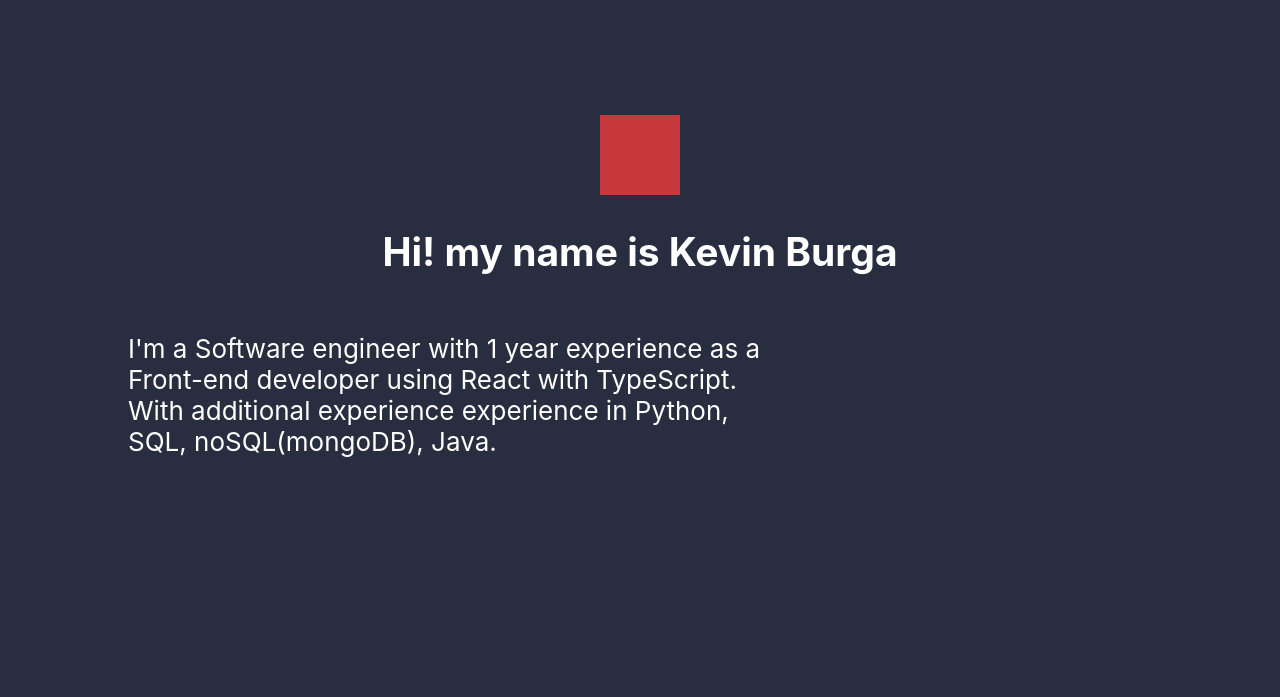
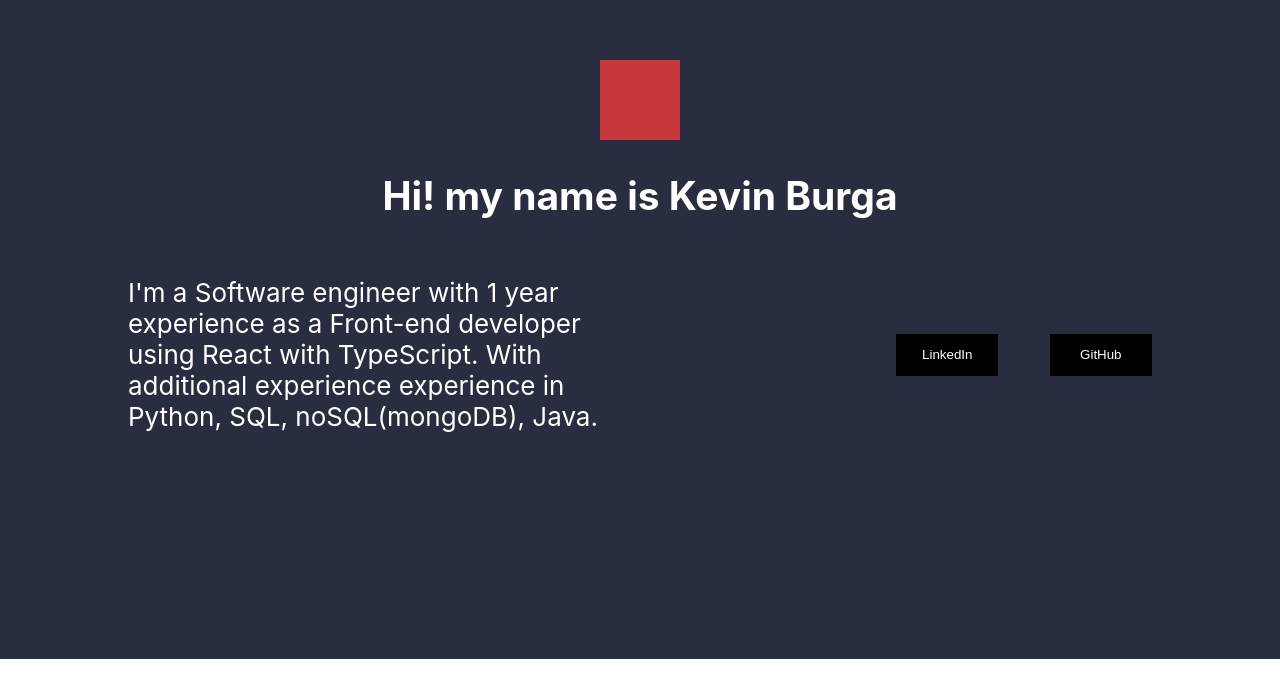
Before and after one commit to kasbr97/kasbr97.github.io, a React (Create React App) app: page / in a window 1280 px wide. Shown: the part 141-838 px from the top of the page. After the commit the page ends 800 px from the top, so only its background shows below. Built offline with nearby package versions, Linux system fonts and the light colour scheme.

Commit message:
Added hover over shape effect and animation

```diff
--- a/src/App.css
+++ b/src/App.css
@@ -14,7 +14,6 @@
 
 }
 
-
 .App-header {
   background-color: #282D3F;
   min-height: 100vh;
@@ -24,20 +23,19 @@
   justify-content: center;
   font-size: calc(10px + 2vmin);
   color: white;
-  padding-top: 5vmin;
 }
 
 .App-link {
   color: #61dafb;
 }
 
-div.clickEffect {
+div.clickFX {
   position: fixed;
   box-sizing: border-box;
   border-style: solid;
   border-color: #0ECEFF;
   border-radius: 50%;
-  animation: clickFX 0.5s linear;
+  animation: clickFX 0.4s linear;
   z-index: 999;
 }
 
@@ -46,13 +44,13 @@ div.clickEffect {
     opacity: 1;
     width: 0.5em; height: 0.5em;
     margin: -0.25em;
-    border-width: 0.2em;
+    border-width: 0.02em;
   }
   100% {
     opacity: 0.2;
     width: 6em; height: 6em;
     margin: -3em;
     border-color: #BAE0FF;
-    border-width: 0.5em;
+    border-width: 0.3em;
   }
 }
--- a/src/App.js
+++ b/src/App.js
@@ -3,11 +3,17 @@ import MainPage from './mainPage/mainPage';
 
 function clickEffect(e) {
   var d = document.createElement("div");
-  d.className = "clickEffect";
-  d.style.top = e.clientY + "px"; d.style.left = e.clientX + "px";
+  d.className = "clickFX";
+  d.style.top = e.clientY + "px";
+  d.style.left = e.clientX + "px";
   document.body.appendChild(d);
-  d.addEventListener('animationend', function () { d.parentElement.removeChild(d); });
+  var childWithClass = d.getElementsByClassName("clickFX");
+  console.log(childWithClass);
+  d.addEventListener('animationend', ()=>{
+    d.parentElement.removeChild(d);
+  });
 }
+
 function App() {
   document.addEventListener('click', clickEffect);
 
--- a/src/mainPage/mainPage.css
+++ b/src/mainPage/mainPage.css
@@ -8,17 +8,32 @@
 
 .Main-description {
     display: flex;
-    flex-direction: column;
+    flex-direction: row;
     justify-content: left;
     width: 100%;
 }
 
 .Description-text {
     display: flex;
-    flex-direction: column;
     justify-content: left;
     text-align: left;
-    width: 50%;
+    width: 100%;
     margin-inline: 10%;
     cursor: default;
 }
+
+.Description-buttons {
+    display: flex;
+    justify-content: center;
+    align-items: center;
+    width: 100%;
+    gap: 10%;
+}
+
+.Buttons-Main {
+    background-color: black;
+    color: white;
+    border: none;
+    width: 20%;
+    height: 20%;
+}
--- a/src/mainPage/mainPage.js
+++ b/src/mainPage/mainPage.js
@@ -9,6 +9,14 @@ function MainPage() {
                     I'm a Software engineer with 1 year experience as a Front-end developer using React with TypeScript.
                     With additional experience experience in Python, SQL, noSQL(mongoDB), Java.
                 </p>
+                <div className='Description-buttons'>
+                    <button className="Buttons-Main">
+                        LinkedIn
+                    </button>
+                    <button className="Buttons-Main">
+                        GitHub
+                    </button>
+                </div>
             </div>
         </div>
     )
```
